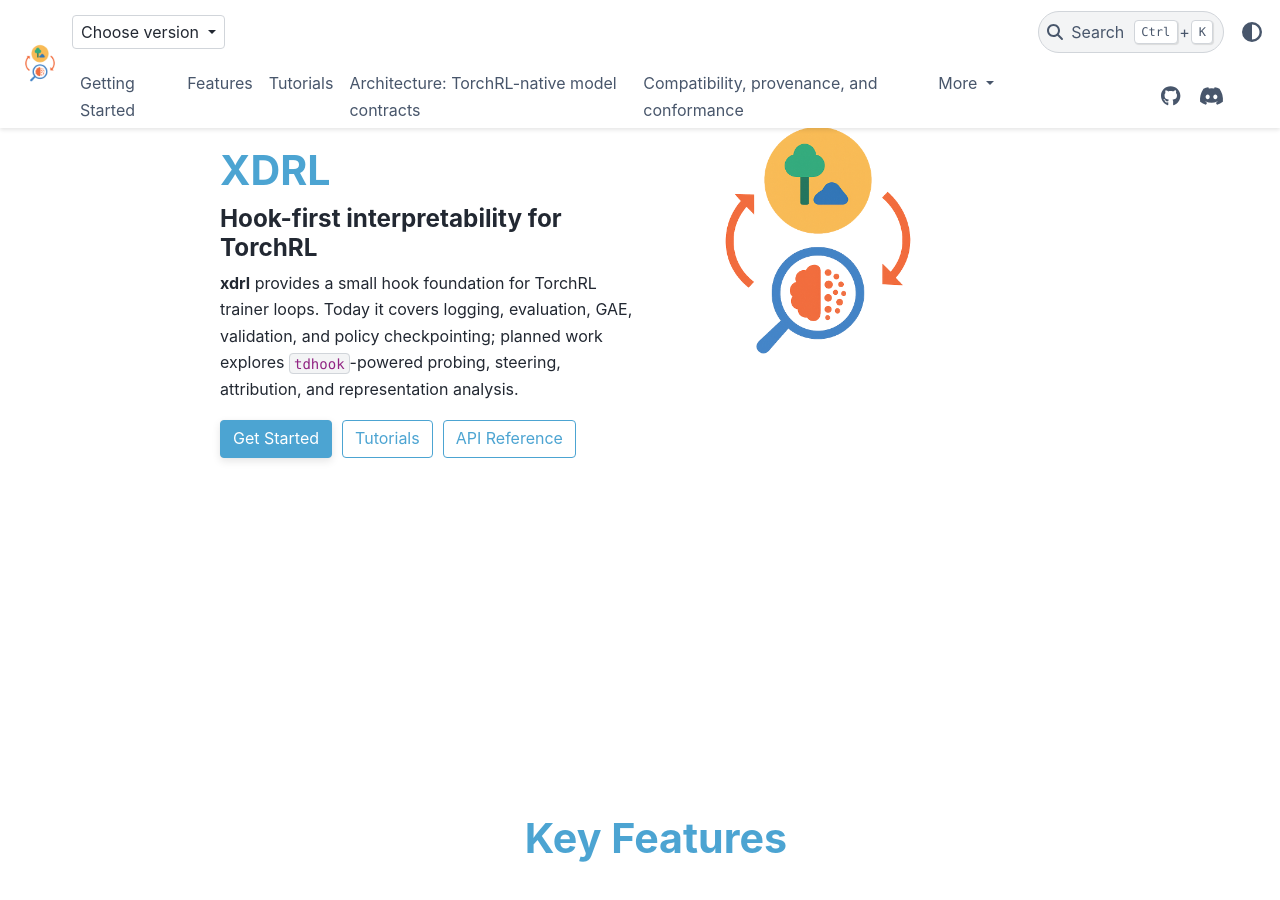
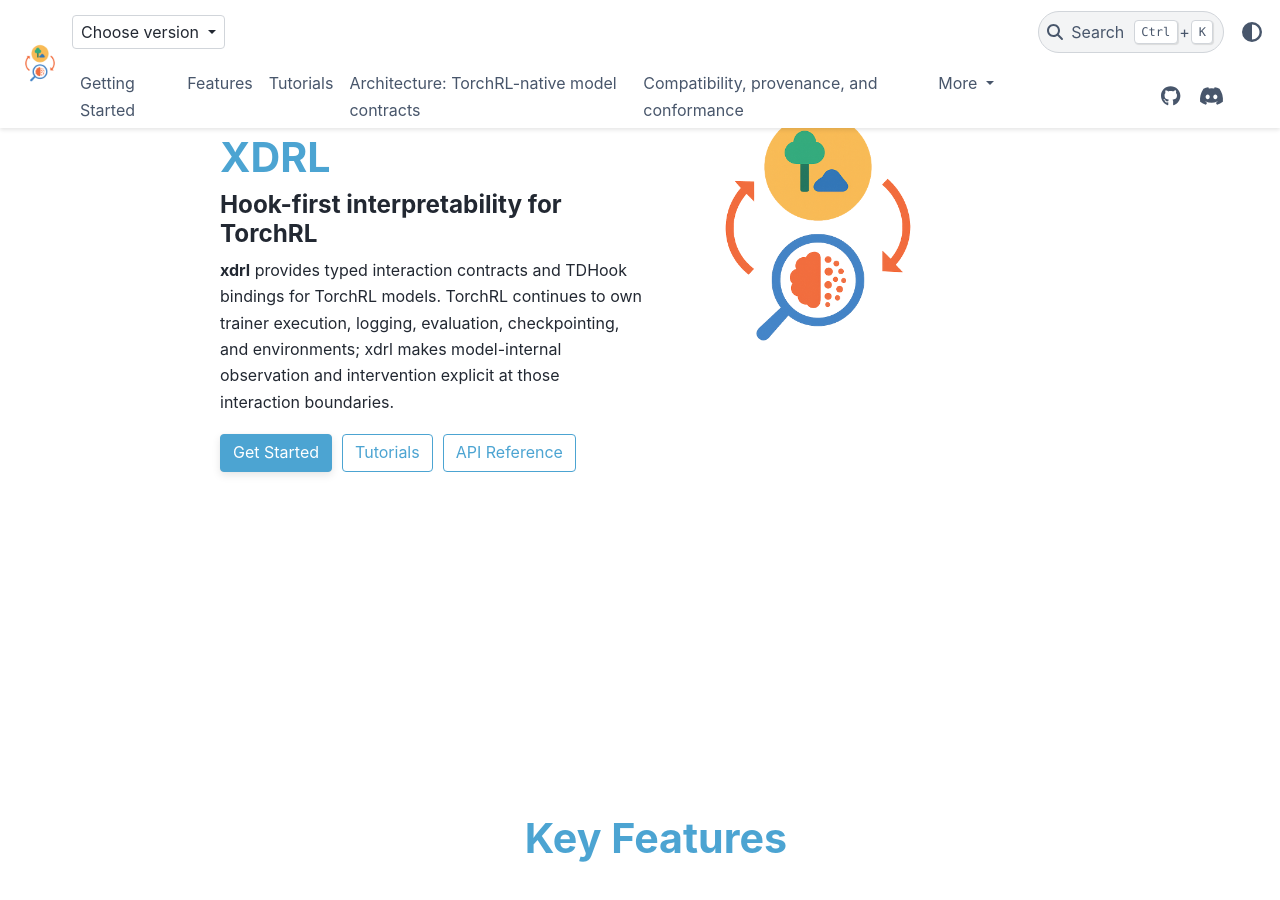
Before and after one commit to Xmaster6y/xdrl, a Sphinx documentation site: the page built from docs/source/index.rst, in a window 1280 px wide and 900 px high, scrolled down 197 px. Built offline with Sphinx 7.4.7 and the PyData theme 0.15.4, drawn with Linux system fonts in a browser that asks for light colours; pages that are not in the unit, such as notebooks, are missing from menus; comment, search, counter and statistics services are not loaded; some of the changed text lies outside the part shown.

Commit message:
Align landing page with xdrl scope

```diff
--- a/docs/source/index.rst
+++ b/docs/source/index.rst
@@ -38,9 +38,10 @@
 
             Hook-first interpretability for TorchRL
 
-        **xdrl** provides a small hook foundation for TorchRL trainer loops.
-        Today it covers logging, evaluation, GAE, validation, and policy checkpointing;
-        planned work explores ``tdhook``-powered probing, steering, attribution, and representation analysis.
+        **xdrl** provides typed interaction contracts and TDHook bindings for
+        TorchRL models. TorchRL continues to own trainer execution, logging,
+        evaluation, checkpointing, and environments; xdrl makes model-internal
+        observation and intervention explicit at those interaction boundaries.
 
         .. div:: button-group
 
@@ -79,9 +80,10 @@
 
         .. div::
 
-          **Trainer hooks**
+          **Typed interaction contracts**
 
-          Attach metrics, validation, and checkpointing logic at TorchRL trainer lifecycle points.
+          Describe model roles, TensorDict schemas, execution phases, and
+          batch semantics without replacing TorchRL's trainer lifecycle.
 
     .. grid-item::
 
@@ -92,6 +94,7 @@
 
         .. div::
 
-          **RL interpretability**
+          **TDHook-powered interpretability**
 
-          Planned TensorDict-native probing, steering, attribution, and representation workflows for TorchRL trainers.
+          Observe and intervene inside declared TorchRL model interactions with
+          TDHook while preserving native TensorDict behaviour.
```
